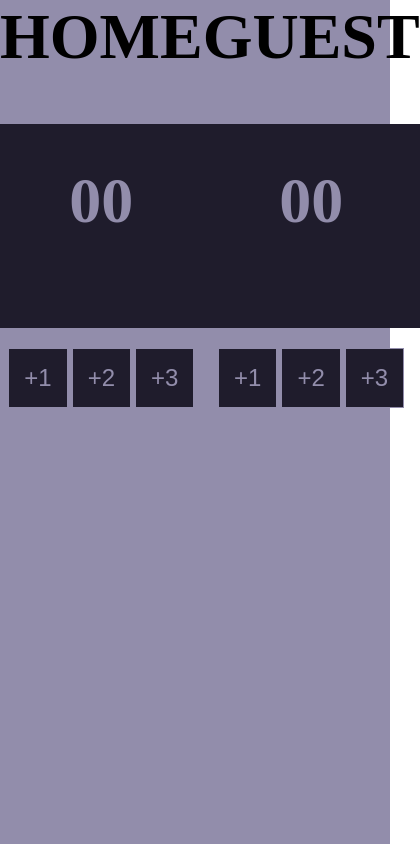
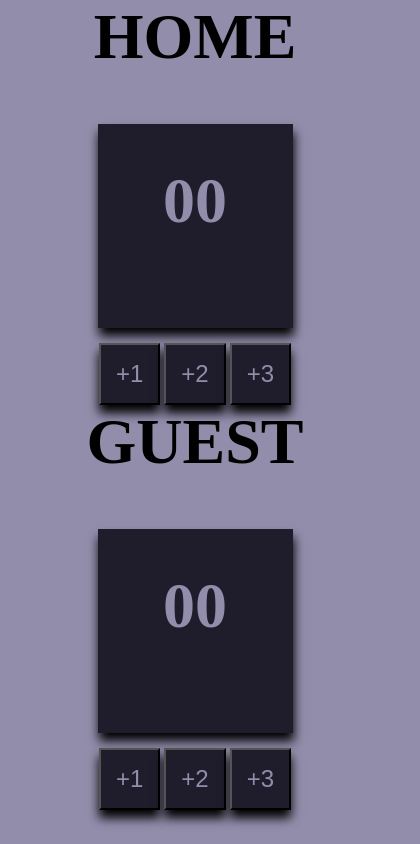
Before and after one commit to Franklin434/scoreboard, a plain HTML site: page index.html in a window 390 px wide. Shown: the whole page, 420 px wide, since content can reach past the window. Drawn offline with Linux system fonts and the light colour scheme.

Commit message:
Update style.css
updated styles and increased responsiveness

```diff
--- a/style.css
+++ b/style.css
@@ -3,18 +3,26 @@
     padding: 0;
     box-sizing: border-box;
 }
+body{
+    background-color: #928dab;
+}
 .container{
     text-align: center;
-    background-color: #928dab;
     display: flex;
     justify-content: space-around;
-    @font-face {
+    @media (width < 550px) {
+        flex-direction: column;
+    }
+}
+@font-face {
     font-family: digital-7;
     src: url(digital-7.monoitalic.ttf);
 }
-}
 .column{
     min-height: 100vh;
+    @media (width < 550px) {
+        min-height: 40vh;
+    }
 }
 .column h1{
  font-size: 4em;
@@ -26,13 +34,18 @@
     padding: 40px;
     color: #928dab;
     margin-block-end: 20px;
+    box-shadow: 1px 8px 10px black;
+    @media (width < 550px) {
+        max-inline-size: 50vw;
+        margin: 15px auto;
+    }
 }
 .btns button{
     color: #928dab;
-    border: #928dab solid 1px;
     background-color: #1f1c2c;
     font-size: 1.5em;
     padding: 15px;
+    box-shadow: 0px 8px 10px black;
 }
 .btns button:hover{
     background-color: #928dab;
```
